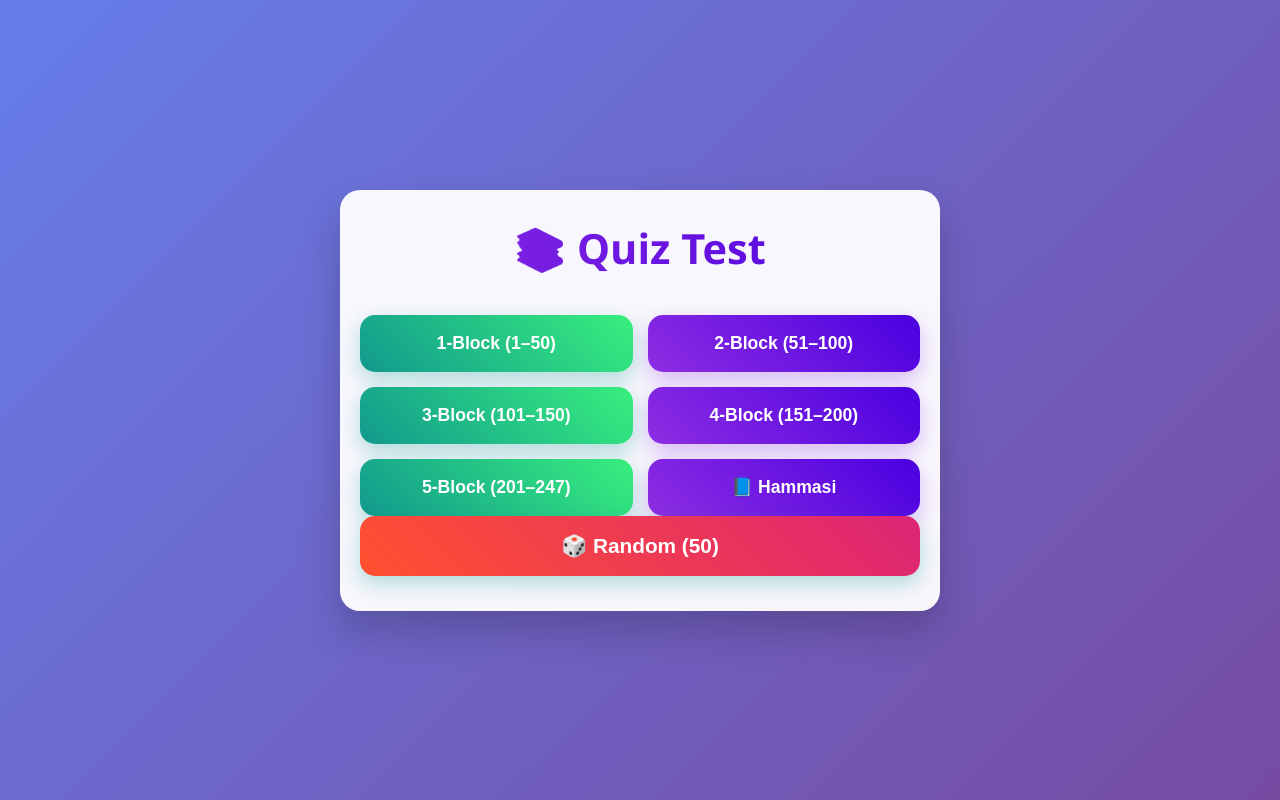
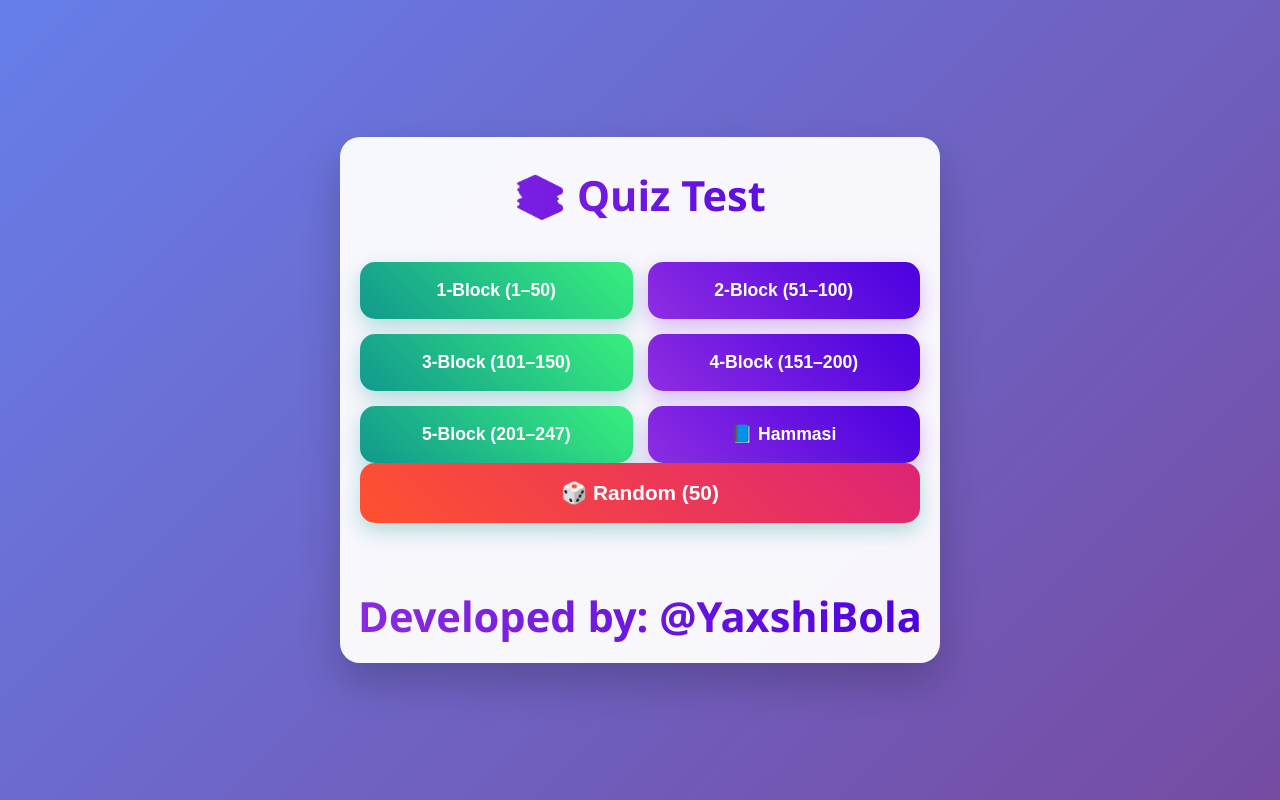
Before and after one commit to vipdasturchi/cppquiz, a plain HTML site: page index.html in a window 1280 px wide. Drawn offline with Linux system fonts and the light colour scheme.

Commit message:
Update index.html

```diff
--- a/index.html
+++ b/index.html
@@ -21,7 +21,7 @@
     <button onclick="startAll()">📘 Hammasi</button>
     <button onclick="startRandom()">🎲 Random (50)</button>
   </div>
-
+<h1> Developed by: @YaxshiBola</h1>
   <!-- QUIZ -->
   <div id="quiz" class="hidden">
     <div id="counter"></div>
```
